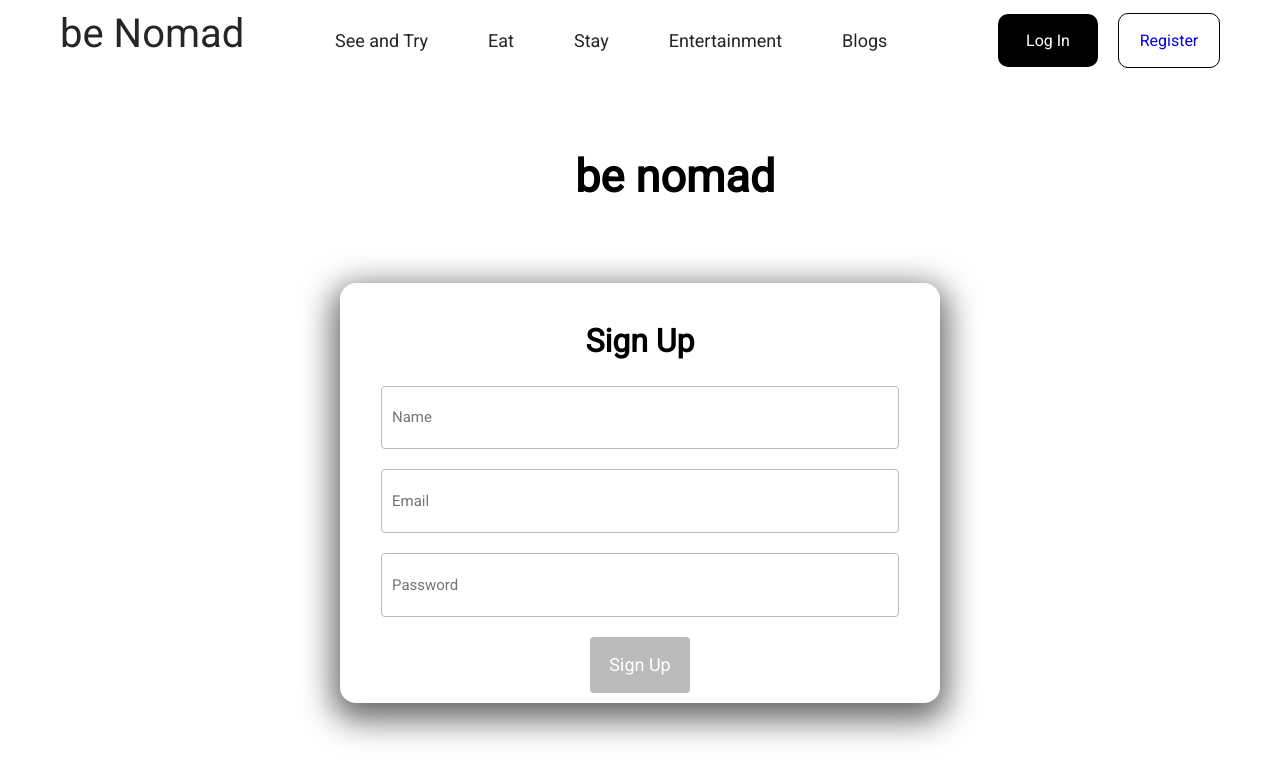
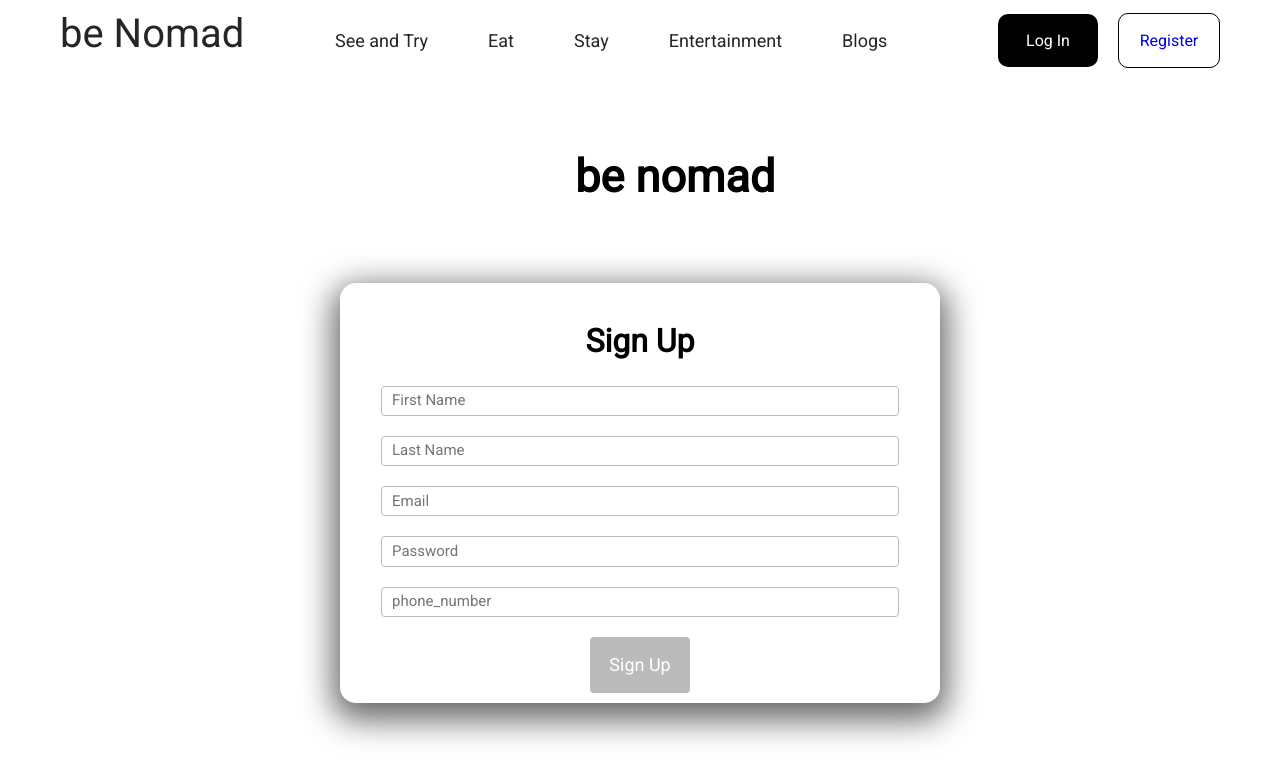
Before and after one commit to TravelKyrgyzstan2022/TravelFront, a React (Create React App) app: page /reg in a window 1280 px wide. Shown: the top 780 px of the page. Built offline with nearby package versions, Linux system fonts and the light colour scheme.

Commit message:
registration users

```diff
--- a/package.json
+++ b/package.json
@@ -30,6 +30,7 @@
     "redux-thunk": "^2.4.1",
     "styled-components": "^5.3.6",
     "theme": "^0.1.0",
+    "validator": "^13.7.0",
     "web-vitals": "^2.1.4"
   },
   "scripts": {
--- a/src/pages/Registr/Registr.jsx
+++ b/src/pages/Registr/Registr.jsx
@@ -1,8 +1,29 @@
 import React from "react";
 import reg from "./Registr.module.css";
-import { Link } from "react-router-dom";
+import { useState } from "react";
+import axios from "axios";
+import { BASE_URL } from "../../utils/const";
 
 const Registr = () => {
+  const [newUser, setNewUser] = useState({
+    first_name: "",
+    last_name: "",
+    email: "",
+    password: "",
+    phone_number: "",
+  });
+
+  const signUp = async () => {
+    try {
+      console.log("запрос идет");
+      console.log(BASE_URL);
+      console.log(newUser);
+      await axios.post(BASE_URL + "auth/register", newUser);
+    } catch (err) {
+      console.log(err);
+    }
+  };
+
   return (
     <>
       <section>
@@ -10,18 +31,51 @@ const Registr = () => {
           <h2 className={reg.logo}>be nomad</h2>
           <div className={reg.box}>
             <p className={reg.txt}>Sign Up</p>
-
-            <input className={reg.item} type="text" placeholder="Name" />
-            <input className={reg.item} type="email" placeholder="Email" />
             <input
               className={reg.item}
+              onChange={(e) =>
+                setNewUser({ ...newUser, first_name: e.target.value })
+              }
+              type="text"
+              placeholder="First Name"
+            />
+            <input
+              className={reg.item}
+              onChange={(e) =>
+                setNewUser({ ...newUser, last_name: e.target.value })
+              }
+              type="text"
+              placeholder="Last Name"
+            />
+
+            <input
+              className={reg.item}
+              onChange={(e) =>
+                setNewUser({ ...newUser, email: e.target.value })
+              }
+              type="email"
+              placeholder="Email"
+            />
+            <input
+              className={reg.item}
+              onChange={(e) =>
+                setNewUser({ ...newUser, password: e.target.value })
+              }
               type="password"
               placeholder="Password"
             />
+            <input
+              className={reg.item}
+              onChange={(e) =>
+                setNewUser({ ...newUser, phone_number: e.target.value })
+              }
+              type="text"
+              placeholder="phone_number"
+            />
             <div className={reg.cont}>
-              <Link to="/sign">
-                <button className={reg.btn}>Sign Up</button>
-              </Link>
+              <button onClick={signUp} className={reg.btn}>
+                Sign Up
+              </button>
             </div>
           </div>
         </div>
--- /dev/null
+++ b/src/utils/const.js
@@ -0,0 +1,18 @@
+export const BASE_URL = "https://benomad-backend.herokuapp.com/api/";
+// const $api = axios.create({
+//   baseURL: BASE_URL,
+//   headers: {
+//     "Content-Type": "application/json",
+//     Authorization:
+//       "Bearer eyJhbGciOiJIUzUxMiJ9.eyJzdWIiOiJhZG1pbkBhZG1pbi5hZG1pbiIsImlhdCI6MTY2ODE3MTMxMiwiZXhwIjoxNjY4MTcyMjEyfQ.XhFfqIXumHGlTQQrlV3m5Gv4VdsnjkVj7IQzHj_pGjnR0jyTSRO7sN4KI9yOvFWuqYkrL7SsyqxhIMFOzu2bgg",
+//   },
+// });
+
+// console.log($api);
+
+// $api.interceptors.request.use((config) => {
+//   config.headers.Authorization = `Bearer ${localStorage.getItem("token")}`;
+//   return config;
+// });
+
+// export default $api;
```
Also changed, not shown: src/Auth/AuthUser.js (added), 1 other file (tests, documents, lock files or other folders).
